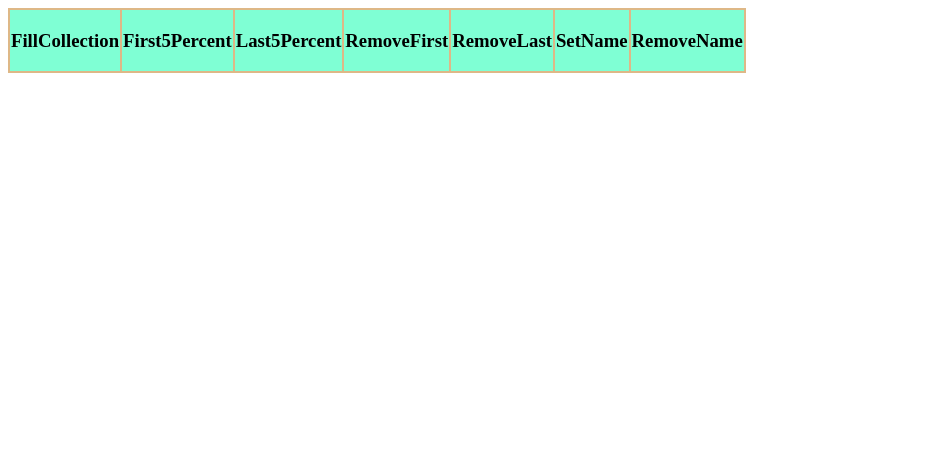
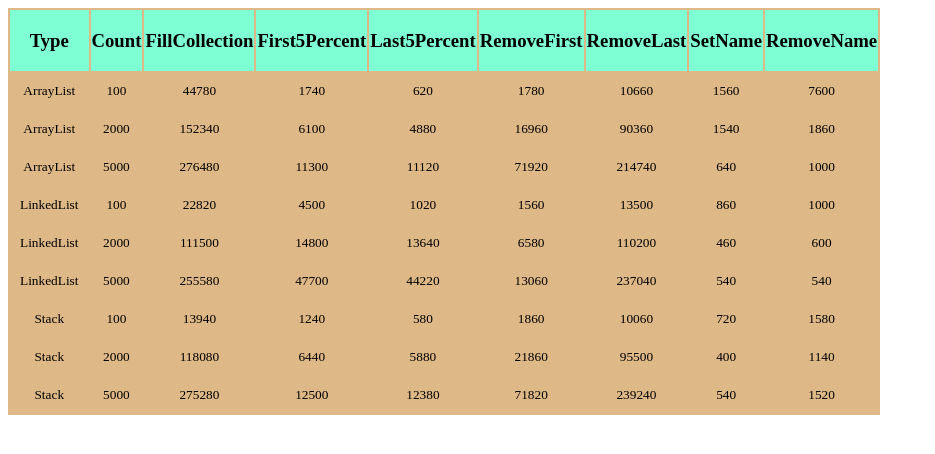
Before and after one commit to Bodrbli/Collections, a plain HTML site: page data/index.html in a window 1280 px wide. Shown: the whole page, without its empty margins (0-935 px from the left). Drawn offline with Linux system fonts and the light colour scheme.

Commit message:
'modified files .html, .js'

```diff
--- a/data/index.html
+++ b/data/index.html
@@ -10,6 +10,8 @@
 <table>
     <thead>
     <tr>
+        <th><h3>Type</h3></th>
+        <th><h3>Count</h3></th>
         <th><h3>FillCollection</h3></th>
         <th><h3>First5Percent</h3></th>
         <th><h3>Last5Percent</h3></th>
@@ -24,6 +26,8 @@
 </table>
 <template id="element-row">
     <tr>
+        <td id="type"></td>
+        <td id="count"></td>
         <td id="fillCollection"></td>
         <td id="first5Percent"></td>
         <td id="last5Percent"></td>
--- a/data/script.js
+++ b/data/script.js
@@ -1,28 +1,34 @@
 'use strict'
 
- fetch('https://raw.githubusercontent.com/Bodrbli/Collections/main/data/index.json')
+fetch('https://raw.githubusercontent.com/Bodrbli/Collections/main/data/index.json')
       .then(response => response.json())
       .then(json => json.forEach(render))
 
       function render(value) {
-                  const bodyRow = document.querySelector('tbody');
-                  const t = document.querySelector('#element-row');
-                  bodyRow.append(t.content.cloneNode(true));
 
-                  const columnFillCollecrion = t.content.querySelector('#fillCollection');
-                        columnFillCollecrion.textContent = values[j],[0];
-                  const columnFirst5Percent = t.content.querySelector('#first5Percent');
-                        columnFirst5Percent.textContent = values[j],[1];
-                  const columnLast5Percent = t.content.querySelector('#last5Percent');
-                        columnLast5Percent.textContent = values[j],[2];
-                  const columnRemoveFirst = t.content.querySelector('#removeFirst');
-                        columnRemoveFirst.textContent = values[j],[3];
-                  const columnRemoveLast = t.content.querySelector('#removeLast');
-                        columnRemoveLast.textContent = values[j],[4];
-                  const columnSetName = t.content.querySelector('#setName');
-                        columnSetName.textContent = values[j],[5];
-                  const columnRemoveName = t.content.querySelector('#removeName');
-                        columnRemoveName.textContent = values[j],[6];
-            }
+
+            const bodyRow = document.querySelector('tbody');
+            const t = document.querySelector('#element-row');
+
+
+            const columnType = t.content.querySelector('#type');
+                  columnType.textContent = value.ListName;
+            const columnCount = t.content.querySelector('#count');
+                  columnCount.textContent = value.Num;
+            const columnFillCollection = t.content.querySelector('#fillCollection');
+                  columnFillCollection.textContent = value.FillCollection;
+            const columnFirst5Percent = t.content.querySelector('#first5Percent');
+                  columnFirst5Percent.textContent = value.First5Percent;
+            const columnLast5Percent = t.content.querySelector('#last5Percent');
+                  columnLast5Percent.textContent = value.Last5Percent;
+            const columnRemoveFirst = t.content.querySelector('#removeFirst');
+                  columnRemoveFirst.textContent = value.RemoveFirst;
+            const columnRemoveLast = t.content.querySelector('#removeLast');
+                  columnRemoveLast.textContent = value.RemoveLast;
+            const columnSetName = t.content.querySelector('#setName');
+                  columnSetName.textContent = value.SetName;
+            const columnRemoveName = t.content.querySelector('#removeName');
+                  columnRemoveName.textContent = value.RemoveName;
+
+            bodyRow.append(t.content.cloneNode(true));
       }
-      showTable();
```
